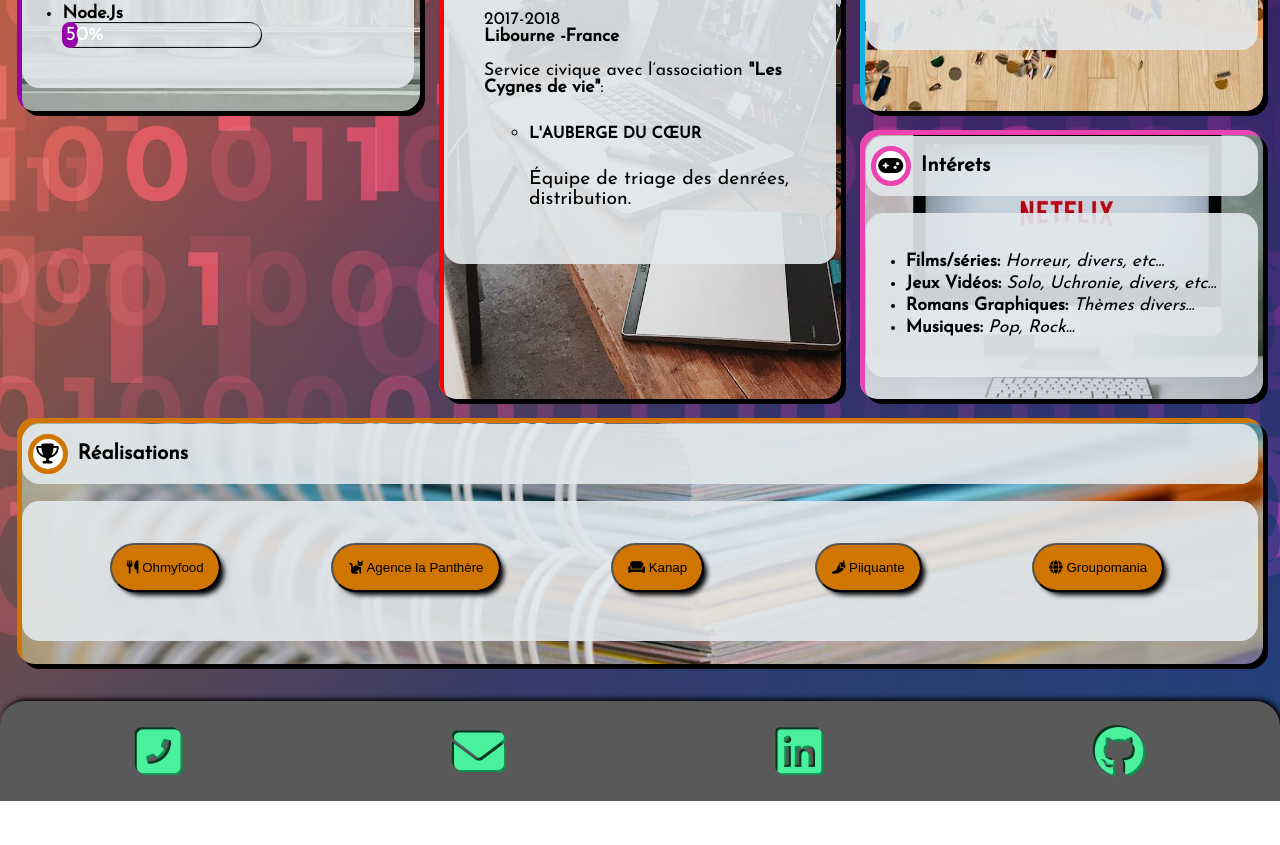
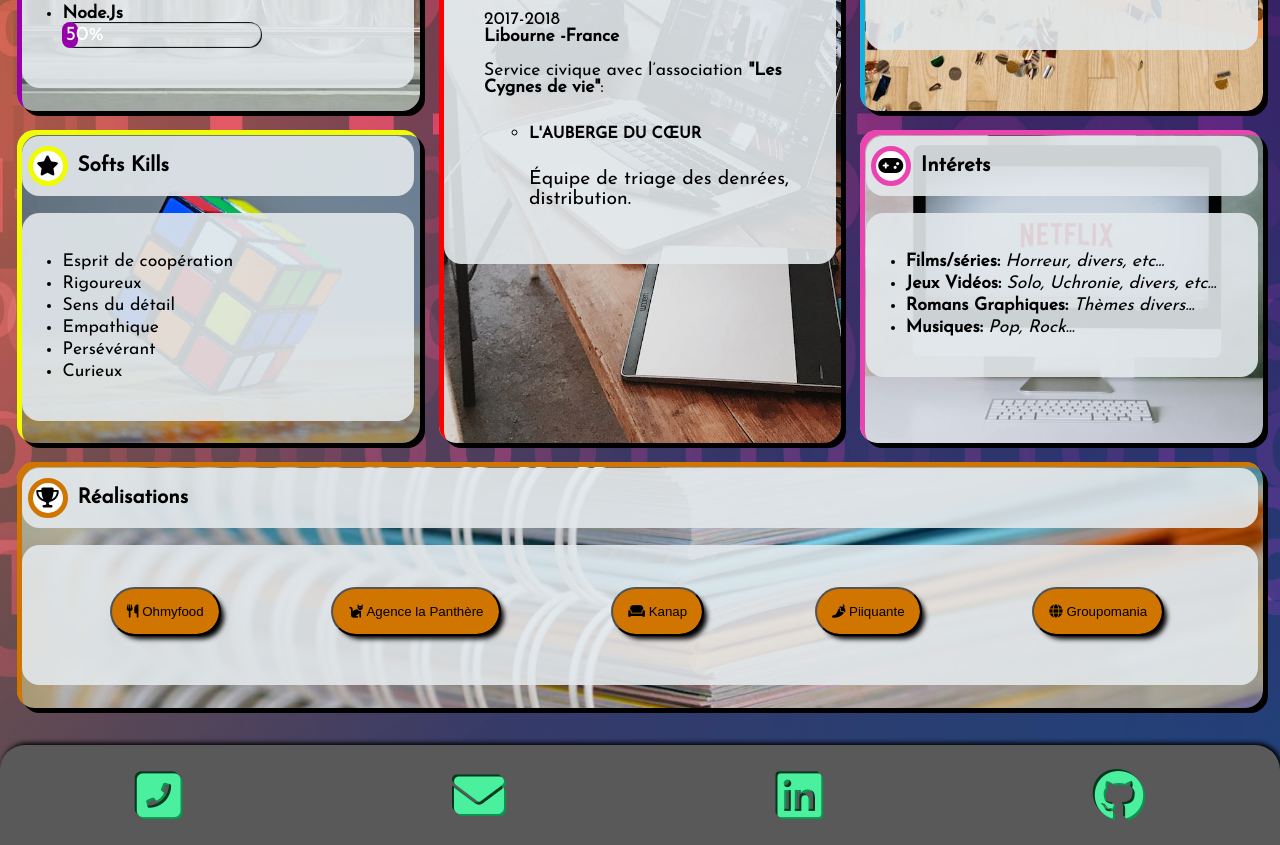
Before and after one commit to MurderSmile/-cv-raphael-laroque, a React (Create React App) app: page / in a window 1280 px wide. Shown: the part 1380-2225 px from the top of the page. Before the commit the page ends 2181 px from the top, so only its background shows below. Built offline with nearby package versions, Linux system fonts and the light colour scheme; a web font is replaced by a local one.

Commit message:
MAJ Cvsections 1.01

```diff
--- a/src/Pages/Cv/index.jsx
+++ b/src/Pages/Cv/index.jsx
@@ -1,12 +1,12 @@
-import Presentation from "./CvSections/Presentaion";
-import Profil from "./CvSections/Profil";
-import Experiences from "./CvSections/Experiences";
-import Formations from "./CvSections/Formations";
-import Competences from "./CvSections/Competences";
-// import Softskills from "./CvSections/Softskills";
-import Interets from "./CvSections/Interets";
-import Realisations from "./CvSections/Realisations";
-import Project from "./CvSections/Project";
+import Presentation from "./Cvsections/Presentaion/index.jsx";
+import Profil from "./Cvsections/Profil/index.jsx";
+import Experiences from "./Cvsections/Experiences/index.jsx";
+import Formations from "./Cvsections/Formations/index.jsx";
+import Competences from "./Cvsections/Competences/index.jsx";
+import Softskills from "./Cvsections/Softskills/index.jsx";
+import Interets from "./Cvsections/Interets/index.jsx";
+import Realisations from "./Cvsections/Realisations/index.jsx";
+import Project from "./Cvsections/Project/index.jsx";
 
 import { useContext } from "react";
 
@@ -22,7 +22,7 @@ function Cv() {
       <Experiences />
       <Formations />
       <Competences />
-      {/* <Softskills /> */}
+      <Softskills />
       <Interets />
       <Realisations />
       {project && project != null ? <Project /> : null}
```
